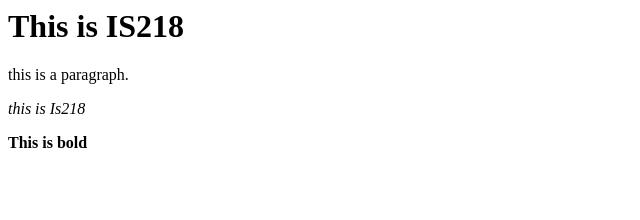
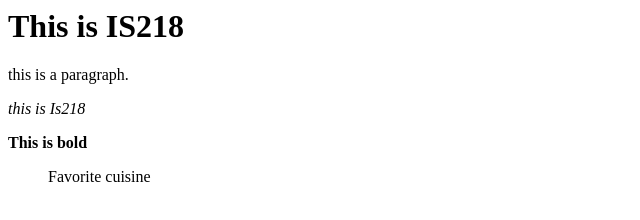
Before and after one commit to arvindh21/IS217spring, a plain HTML site: page index.html in a window 1280 px wide. Shown: the whole page, without its empty margins (0-640 px from the left). Drawn offline with Linux system fonts and the light colour scheme.

Commit message:
added unordered list

```diff
--- a/index.html
+++ b/index.html
@@ -4,3 +4,4 @@
 <p>this is a paragraph. </p>
 <p><i>this is Is218</i></p>
 <p><b>This is bold</b></p>
+<ul><p>Favorite cuisine</p>
```
